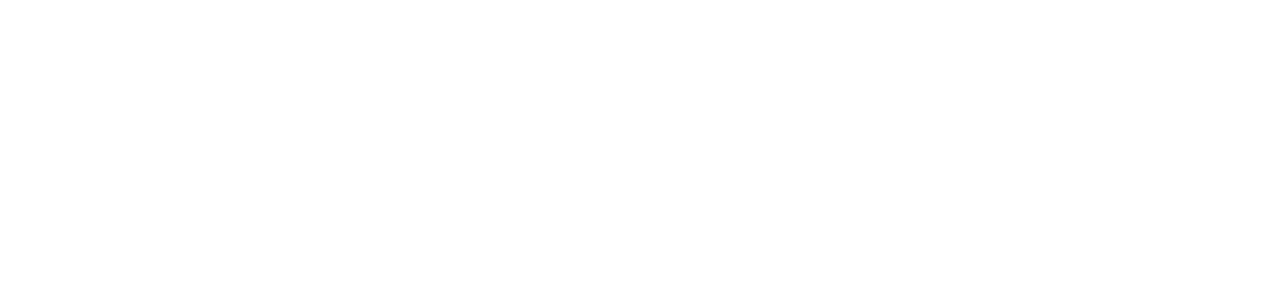
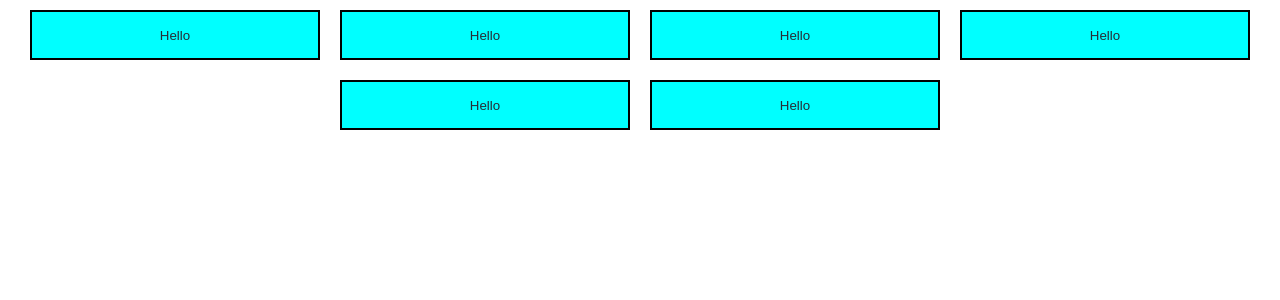
Before and after one commit to kapiljhajhria/projetc_01_react, a React (Create React App) app: page / in a window 1280 px wide. Shown: the top 300 px of the page. Built offline with nearby package versions, Linux system fonts and the light colour scheme.

Commit message:
sqaure btn component added

```diff
--- a/src/App.js
+++ b/src/App.js
@@ -1,11 +1,17 @@
 import React from 'react';
 import logo from './logo.svg';
 import './App.css';
+import Square from './Square'
 
 function App() {
   return (
     <div className="App">
-
+      <Square></Square>
+      <Square></Square>
+      <Square></Square>
+      <Square></Square>
+      <Square></Square>
+      <Square></Square>
     </div>
   );
 }
--- a/src/Square/index.js
+++ b/src/Square/index.js
@@ -0,0 +1,12 @@
+import React from 'react'
+import './styles.css'
+
+class Square extends React.Component {
+    render() {
+        return (
+            <button className="button-square">Hello</button>
+        );
+    }
+}
+
+export default Square;
--- /dev/null
+++ b/src/Square/styles.css
@@ -0,0 +1,10 @@
+
+.button-square{
+
+    border: 2px solid black;
+    background-color: aqua;
+    color: #282c34;
+    width: 290px;
+    height: 50px;
+    margin: 10px;
+}
```
